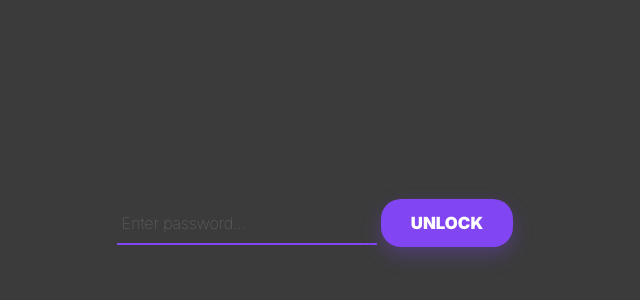
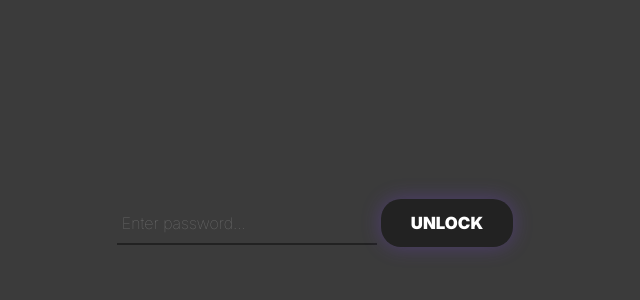
Before and after one commit to Noel-dotcom/kwonhater, a plain HTML site: page index.html in a window 1280 px wide. Shown: the part 160-460 px from the top of the page, without its empty margins (325-965 px from the left). Drawn offline with Linux system fonts and the light colour scheme.

Commit message:
Update index.html

```diff
--- a/index.html
+++ b/index.html
@@ -32,7 +32,7 @@
       font-size: 1rem;
       margin: 1rem 0;
       border: none;
-      border-bottom: 2px solid #8145f1; /* updated royal purple */
+      border-bottom: 2px solid #222222; /* updated royal purple */
       background: transparent;
       outline: none;
       width: 250px;
@@ -48,7 +48,7 @@
 
     button {
       padding: 14px 30px;
-      background: #8145f1; /* updated royal purple */
+      background: #222222; /* updated royal purple */
       color: white;
       border: none;
       border-radius: 20px;
@@ -57,7 +57,7 @@
       text-transform: uppercase;
       font-size: 1.05rem;
       cursor: pointer;
-      box-shadow: 0 8px 20px rgba(129, 69, 241, 0.3);
+      box-shadow: 0 0px 20px rgba(129, 69, 241, 0.3);
       transition: all 0.3s ease;
     }
 
```
